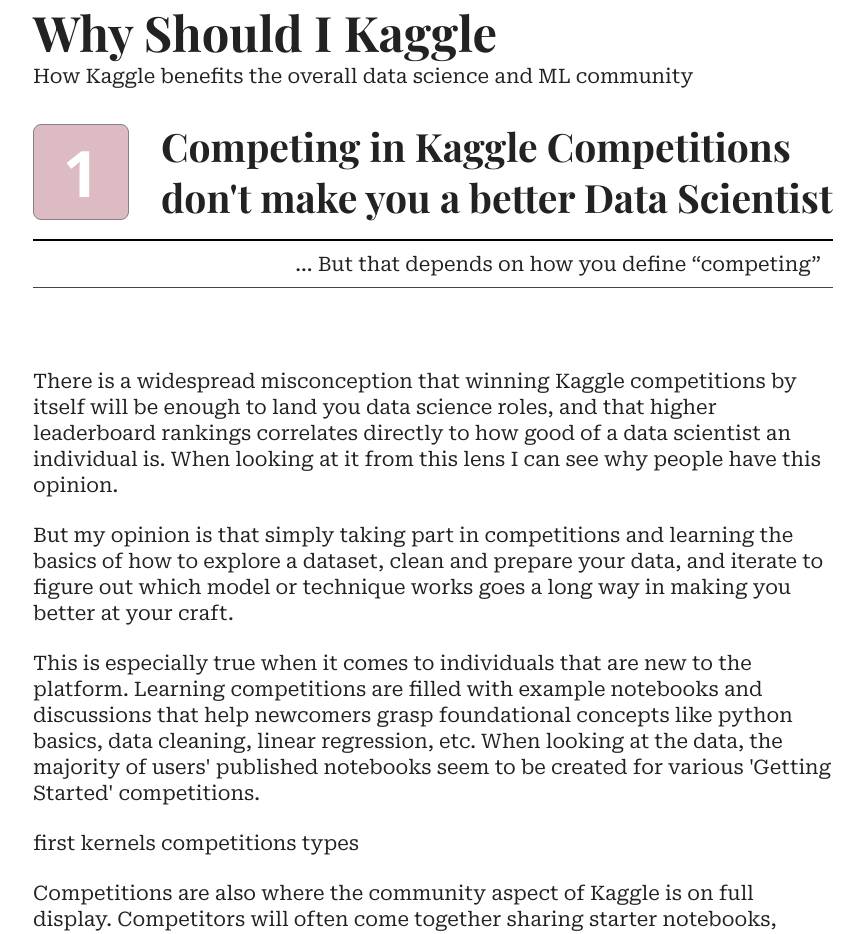
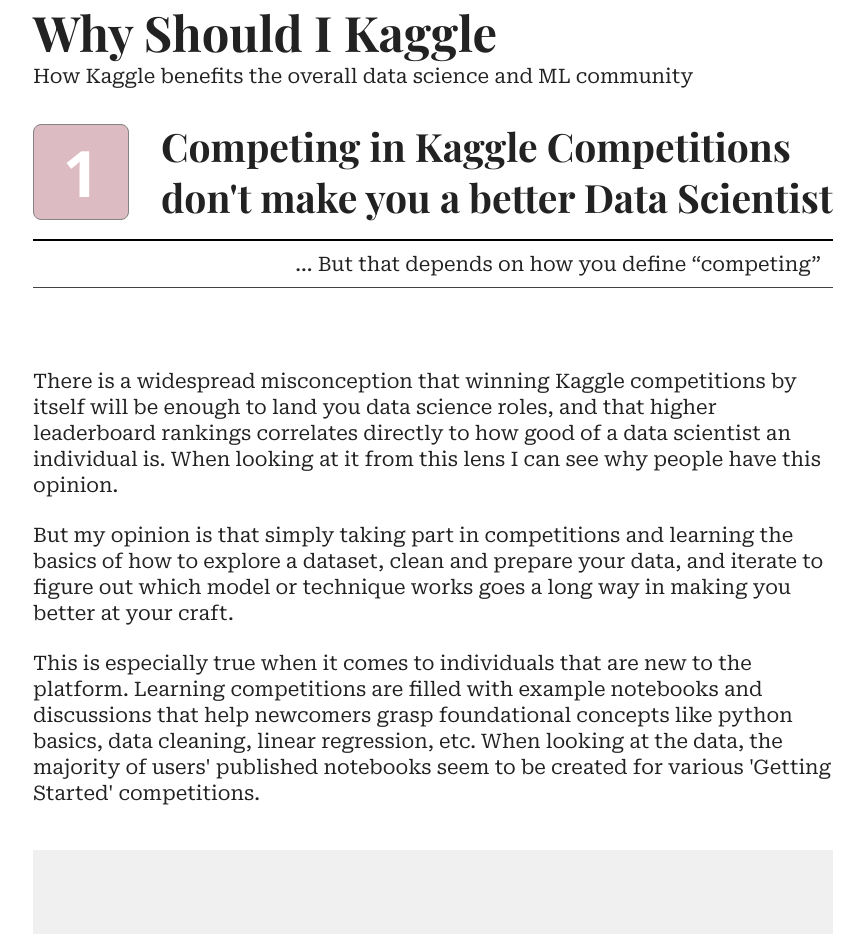
Before and after one commit to schubert-da/meta-kaggle-hackathon, a SvelteKit app: page / in a window 1280 px wide. Shown: the top 934 px of the page, without its empty margins (207-1071 px from the left). Built offline with nearby package versions, Linux system fonts and the light colour scheme; a web font is replaced by a local one.

Commit message:
styling changes

```diff
--- a/src/styles/app.css
+++ b/src/styles/app.css
@@ -64,3 +64,14 @@
     max-width: 800px;
     margin-bottom: 2rem;
 }
+
+.chart-placeholder {
+    display: flex;
+    align-items: center;
+    justify-content: center;
+
+    background-color: #f0f0f0;
+    width: 100%;
+    height: 450px;
+    margin: 20px 0;
+}
```
